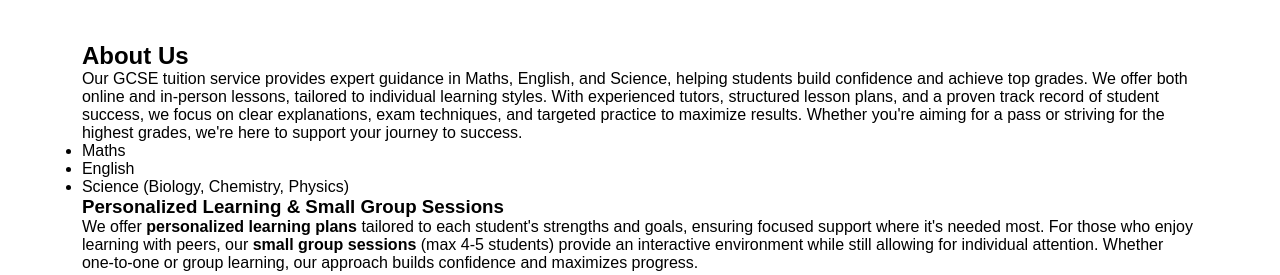
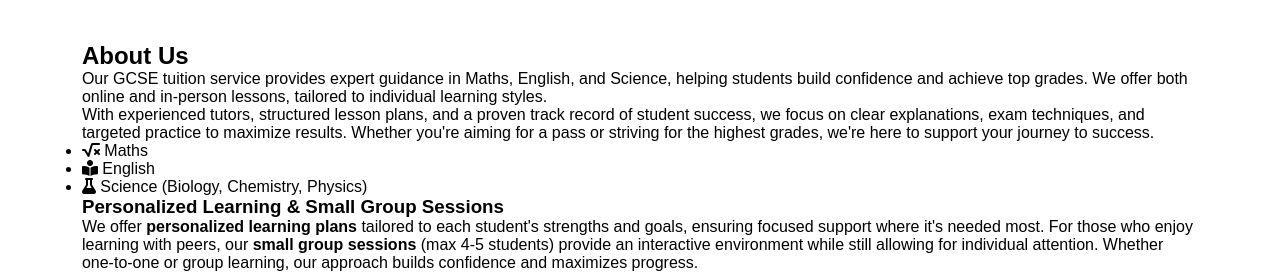
Before and after one commit to jakesamuels/iExcel-Tuition, a plain HTML site: page index.html in a window 1280 px wide. Shown: the part 531-806 px from the top of the page. Drawn offline with Linux system fonts and the light colour scheme.

Commit message:
Import fontawesome icons

```diff
--- a/index.html
+++ b/index.html
@@ -4,6 +4,10 @@
     <meta charset="UTF-8" />
     <meta name="viewport" content="width=device-width, initial-scale=1.0" />
     <link rel="stylesheet" href="styles.css" />
+    <link
+      rel="stylesheet"
+      href="https://cdnjs.cloudflare.com/ajax/libs/font-awesome/6.7.2/css/all.min.css"
+    />
     <title>iExcel Tuition</title>
   </head>
   <body>
@@ -52,17 +56,24 @@
           Our GCSE tuition service provides expert guidance in Maths, English,
           and Science, helping students build confidence and achieve top grades.
           We offer both online and in-person lessons, tailored to individual
-          learning styles. With experienced tutors, structured lesson plans, and
-          a proven track record of student success, we focus on clear
-          explanations, exam techniques, and targeted practice to maximize
-          results. Whether you're aiming for a pass or striving for the highest
-          grades, we're here to support your journey to success.
+          learning styles.
+        </p>
+
+        <p>
+          With experienced tutors, structured lesson plans, and a proven track
+          record of student success, we focus on clear explanations, exam
+          techniques, and targeted practice to maximize results. Whether you're
+          aiming for a pass or striving for the highest grades, we're here to
+          support your journey to success.
         </p>
 
         <ul class="about__subjects-list">
-          <li>Maths</li>
-          <li>English</li>
-          <li>Science (Biology, Chemistry, Physics)</li>
+          <li><i class="fa-solid fa-square-root-variable"></i> Maths</li>
+          <li><i class="fa-solid fa-book-open-reader"></i> English</li>
+          <li>
+            <i class="fa-solid fa-flask"></i> Science (Biology, Chemistry,
+            Physics)
+          </li>
         </ul>
 
         <h3>Personalized Learning & Small Group Sessions</h3>
```
